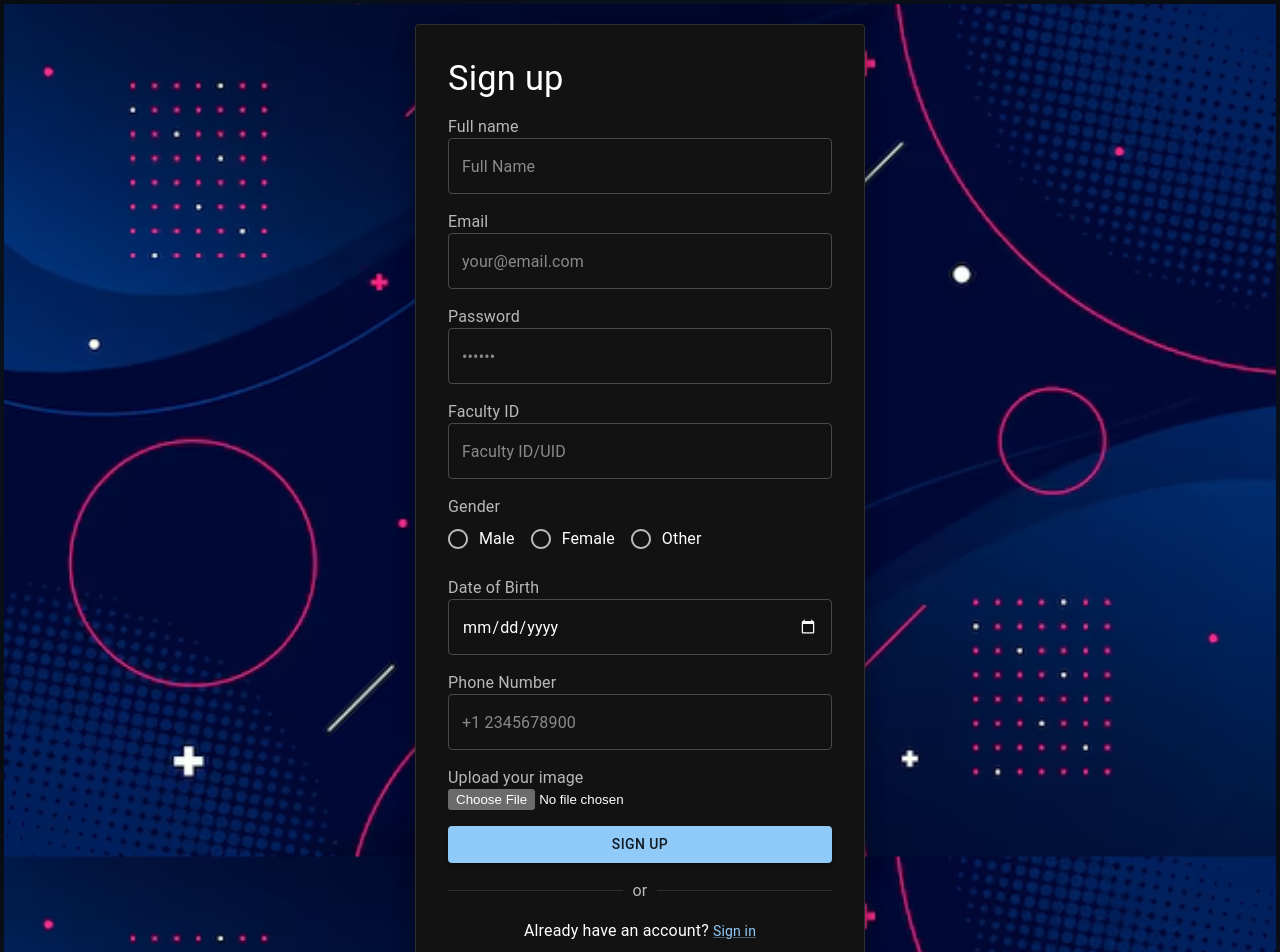
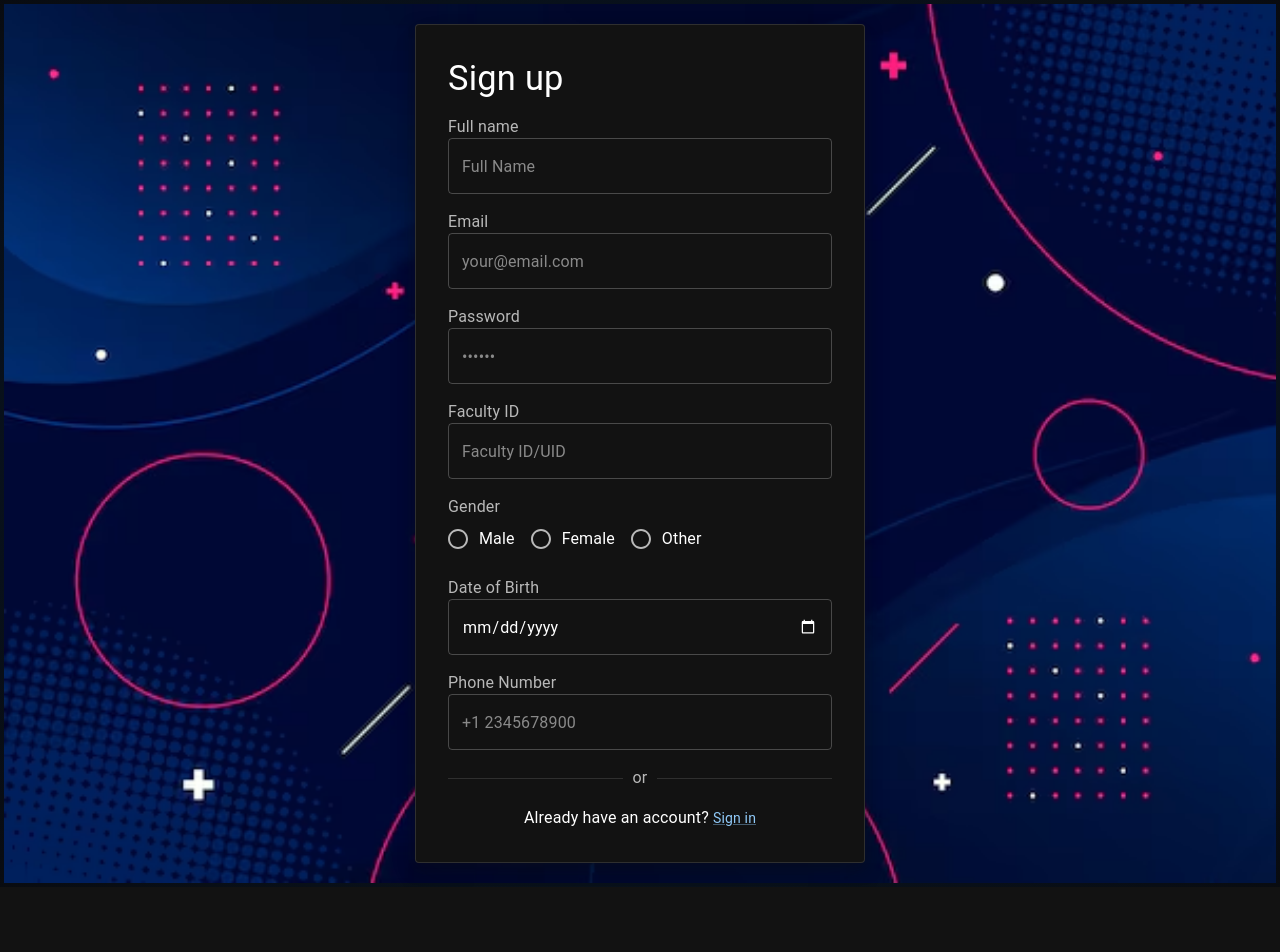
Before and after one commit to pdupadhyay/smartcam-frontend, a React (Create React App) app: page /signup in a window 1280 px wide. Shown: the top 952 px of the page. After the commit the page ends 887 px from the top, so only its background shows below. Built offline with nearby package versions, Linux system fonts and the light colour scheme.

Commit message:
Removed image upload option from signup page

```diff
--- a/src/Components/Signup.js
+++ b/src/Components/Signup.js
@@ -1,6 +1,5 @@
 import * as React from 'react';
 import Box from '@mui/material/Box';
-import Button from '@mui/material/Button';
 import CssBaseline from '@mui/material/CssBaseline';
 import Divider from '@mui/material/Divider';
 import FormLabel from '@mui/material/FormLabel';
@@ -72,8 +71,7 @@ export default function SignUp() {
         fid: '',
         gender: '',
         dob: '',
-        phoneNumber: '',
-        image: null
+        phoneNumber: ''
     })
     document.title = 'SmartCam - Sign up';
 
@@ -164,8 +162,6 @@ export default function SignUp() {
 
     const handleSubmit = (event) => {
         event.preventDefault();
-        const imageInput = document.getElementById('image');
-        const imageFile = imageInput.files[0];
 
         const formData = new FormData();
         formData.append('name', user.name);
@@ -175,18 +171,15 @@ export default function SignUp() {
         formData.append('gender', user.gender);
         formData.append('dob', user.dob);
         formData.append('phone', user.phoneNumber);
-        formData.append('image', imageFile);
 
         if (validateInputs()) {
-            fetch(`${facultyURL}/register`,
-                {
+            fetch(`${facultyURL}/register`, {
                 method: 'POST',
                 body: formData,
                 credentials: 'include'
             })
             .then(response => response.json())
             .then((data) => {
-                    console.log(data);
                 if (data.status === 201) {
                     console.log('Logged in successfully');
                     window.location.href = '/';
@@ -248,13 +241,6 @@ export default function SignUp() {
                                 <TextField autoComplete="phoneNumber" name="phoneNumber" required fullWidth id="phoneNumber" placeholder="+1 2345678900"
                                     error={phoneError} helperText={phoneErrorMessage} color={phoneError ? 'error' : 'primary'} onChange={handleChange} />
                             </FormControl>
-                            <FormControl>
-                                <FormLabel htmlFor='image'>Upload your image</FormLabel>
-                                <input type='file' id='image' name='image' accept='image/*' onChange={handleChange} />
-                            </FormControl>
-                            <Button type="submit" fullWidth variant="contained" onClick={handleSubmit}>
-                                Sign up
-                            </Button>
                             <Divider>
                                 <Typography sx={{ color: 'text.secondary' }}>or</Typography>
                             </Divider>
```
Lines whose indentation alone changed are shown as unchanged.
